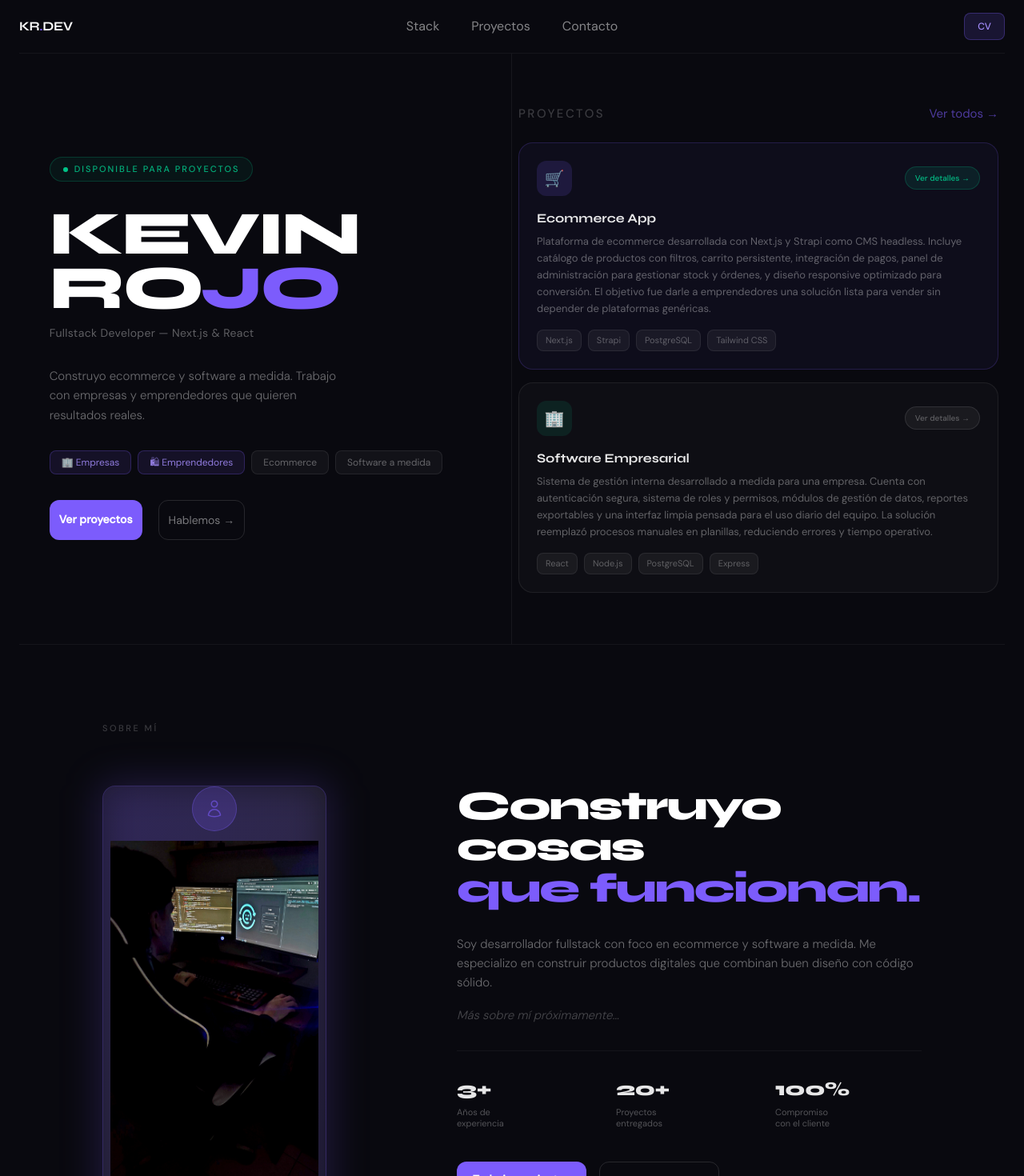
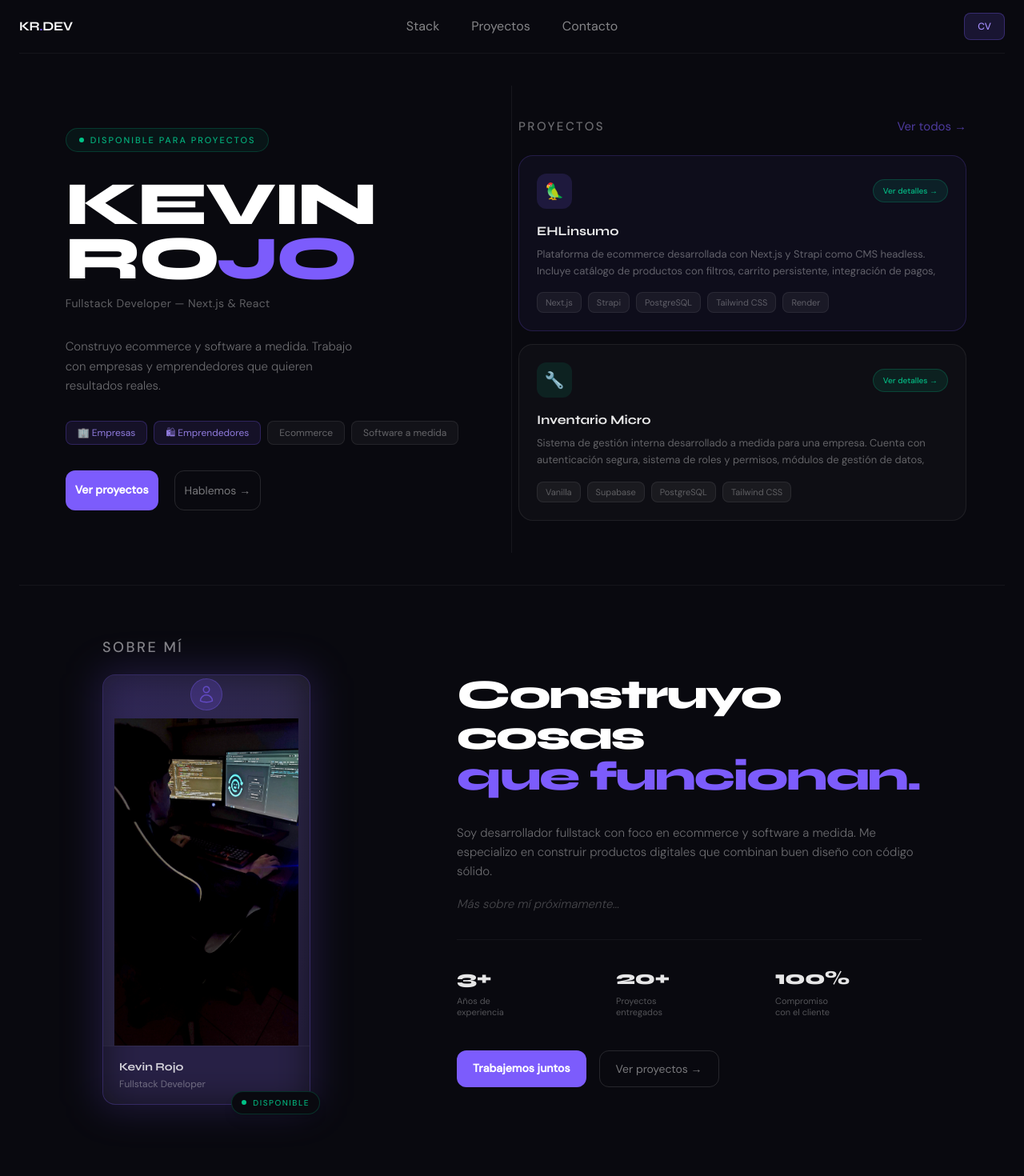
Before and after one commit to kevinjrojo/Portafolio-kr, a Next.js app: page / in a window 1280 px wide. Shown: the top 1470 px of the page at 80% size. After the commit the page ends 1445 px from the top, so only its background shows below. Built offline with nearby package versions, Linux system fonts and the light colour scheme.

Commit message:
refactor: mejorar estilos y estructura en componentes About, Hero, Projects y ajustes en page.tsx

```diff
--- a/app/page.tsx
+++ b/app/page.tsx
@@ -9,7 +9,10 @@ export default function Home() {
     <main className="min-h-screen bg-[#09090f]">
       <div className="max-w-full mx-auto px-6">
         <Navbar />
-        <section className="grid grid-cols-1 md:grid-cols-2" id="proyectos">
+        <section
+          className="grid grid-cols-1 md:grid-cols-2 p-10"
+          id="proyectos"
+        >
           <Hero />
           <Projects />
         </section>
--- a/app/proyectos/[slug]/page.tsx
+++ b/app/proyectos/[slug]/page.tsx
@@ -39,11 +39,11 @@ export default async function ProjectPage({
       {/* Glow de fondo */}
       <div className="fixed top-0 left-1/2 -translate-x-1/2 w-[600px] h-[300px] bg-[#7c5cfc]/8 blur-[120px] pointer-events-none" />
 
-      <div className="max-w-4xl mx-auto px-6 py-10 md:py-16">
+      <div className="max-w-4xl mx-auto px-6 py-5 md:py-5">
         {/* Back */}
         <Link
           href="/#proyectos"
-          className="inline-flex items-center gap-2 text-[13px] text-white/35 hover:text-white/70 transition-colors duration-200 mb-12 group"
+          className="inline-flex items-center gap-2 text-[13px] text-white/50 hover:text-white/70 transition-colors duration-200 mb-12 group"
         >
           <svg
             className="w-4 h-4 transition-transform duration-200 group-hover:-translate-x-0.5"
@@ -68,7 +68,7 @@ export default async function ProjectPage({
             <div className="w-12 h-12 rounded-xl bg-[#7c5cfc]/15 border border-[#7c5cfc]/25 flex items-center justify-center text-2xl shrink-0">
               {project.icon}
             </div>
-            <span className="text-[11px] font-medium tracking-[2px] uppercase text-white/25">
+            <span className="text-[11px] font-medium tracking-[2px] uppercase text-white/50">
               {project.type === "demo" ? "Proyecto con demo" : "Proyecto"}
             </span>
           </div>
@@ -89,7 +89,7 @@ export default async function ProjectPage({
             {project.stack.map((s) => (
               <span
                 key={s}
-                className="text-[11px] px-2.5 py-1 rounded-lg bg-white/5 text-white/40 border border-white/[0.07]"
+                className="text-[11px] px-2.5 py-1 rounded-lg bg-white/5 text-white/50 border border-white/[0.07]"
               >
                 {s}
               </span>
@@ -98,7 +98,7 @@ export default async function ProjectPage({
         </div>
 
         {/* Divider */}
-        <div className="w-full h-px bg-white/5 mb-12" />
+        <div className="w-full h-px bg-white/5 mb-8" />
 
         {/* Slider */}
         <div className="mb-12">
--- a/components/About.tsx
+++ b/components/About.tsx
@@ -3,16 +3,16 @@ import Image from "next/image";
 
 export default function About() {
   return (
-    <section id="sobre-mi" className="border-t border-white/5 py-24 px-6">
+    <section id="sobre-mi" className="border-t border-white/5 py-16 px-6">
       <div className="max-w-5xl mx-auto">
         {/* Section label */}
-        <p className="text-[11px] tracking-[2.5px] uppercase text-white/20 font-medium mb-16">
+        <p className="text-[18px] tracking-[2.5px] uppercase text-white/50 font-medium mb-5">
           Sobre mí
         </p>
 
         <div className="grid grid-cols-1 md:grid-cols-[1fr_1.6fr] gap-12 md:gap-20 items-start">
           {/* LEFT — foto */}
-          <div className="relative w-full max-w-70 mx-auto md:mx-0">
+          <div className="relative w-full max-w-65 mx-auto md:mx-0">
             {/* Glow detrás */}
             <div className="absolute -inset-1 rounded-2xl bg-[#7c5cfc]/20 blur-xl" />
 
@@ -23,8 +23,8 @@ export default function About() {
                 {/* Cuando tengas la foto, reemplazá este bloque por:
                     <Image src="/tu-foto.jpg" alt="Kevin Rojo" fill className="object-cover" />
                 */}
-                <div className="flex flex-col items-center gap-3 select-none pointer-events-none">
-                  <div className="w-14 h-14 rounded-full bg-[#7c5cfc]/20 border border-[#7c5cfc]/30 flex items-center justify-center">
+                <div className="flex flex-col items-center gap-2.5 select-none pointer-events-none">
+                  <div className="w-10 h-10 rounded-full mt-1  bg-[#7c5cfc]/20 border border-[#7c5cfc]/30 flex items-center justify-center">
                     <svg
                       className="w-6 h-6 text-[#7c5cfc]/60"
                       fill="none"
@@ -43,8 +43,8 @@ export default function About() {
                     <Image
                       src="/images/foto.jpg"
                       alt="logo"
-                      width={260}
-                      height={100}
+                      width={230}
+                      height={90}
                     />
                   </span>
                 </div>
--- a/components/Hero.tsx
+++ b/components/Hero.tsx
@@ -3,7 +3,7 @@ export default function Hero() {
     /* Este div ocupa toda la altura y tiene el border-r — NO se toca */
     <div className="flex flex-col md:border-r border-white/6 ">
       {/* Este div interno es el que se centra verticalmente */}
-      <div className="flex flex-col gap-8 py-16 pr-12 m-auto">
+      <div className="flex flex-col gap-8 py-5  pr-12 m-auto">
         {/* Badge */}
         <div className="inline-flex items-center gap-2 w-fit text-[11px] font-medium tracking-[2px] uppercase text-emerald-400/80 bg-emerald-400/6 border border-emerald-400/20 px-4 py-1.5 rounded-full">
           <span className="w-1.5 h-1.5 rounded-full bg-emerald-400 animate-pulse" />
--- a/components/ImageSlider.tsx
+++ b/components/ImageSlider.tsx
@@ -49,7 +49,7 @@ export default function ImageSlider({ images, projectName }: ImageSliderProps) {
           alt={`${projectName} — captura ${current + 1}`}
           fill
           className="object-cover transition-opacity duration-300"
-          sizes="(max-width: 768px) 200vw, 80vw"
+          sizes="(max-width: 668px) 200vw, 80vw"
         />
 
         {/* Overlay degradado sutil abajo */}
--- a/components/Projects.tsx
+++ b/components/Projects.tsx
@@ -3,10 +3,10 @@ import Link from "next/link";
 
 export default function Projects() {
   return (
-    <div className="flex flex-col gap-4 py-16 pr-2 pl-2 overflow-y-auto m-auto ">
+    <div className="flex flex-col gap-4 pr-2 pl-2 py-10 overflow-y-auto m-auto ">
       {/* Header */}
-      <div className="flex items-center justify-between mb-2">
-        <span className="text-[15px] tracking-[2.5px] uppercase text-white/20 font-medium">
+      <div className="flex items-center justify-between mb-2  ">
+        <span className="text-[15px] tracking-[2.5px] uppercase text-white/40 font-medium">
           Proyectos
         </span>
         <a
@@ -45,7 +45,7 @@ export default function Projects() {
                 Ver detalles →
               </Link>
             ) : (
-              <span className="text-[10px] font-medium px-3 py-1.5 rounded-full bg-white/5 text-white/30 border border-white/10 whitespace-nowrap">
+              <span className="text-[10px] font-medium px-3 py-1.5 rounded-full bg-emerald-400/10 text-emerald-400/85 border border-emerald-400/20 hover:bg-emerald-400/20 transition-colors whitespace-nowrap">
                 <Link
                   href={`/proyectos/${project.slug}`}
                   className="hover:text-white/80 transition-colors"
--- a/data/projects.ts
+++ b/data/projects.ts
@@ -15,13 +15,13 @@ export const projects: Project[] = [
   {
     id: 1,
     slug: "ecommerce-app",
-    name: "Ecommerce App",
+    name: "EHLinsumo",
     shortDescription:
       "Tienda online completa con carrito, pagos y panel de admin para emprendedores.",
     description:
-      "Plataforma de ecommerce desarrollada con Next.js y Strapi como CMS headless. Incluye catálogo de productos con filtros, carrito persistente, integración de pagos, panel de administración para gestionar stock y órdenes, y diseño responsive optimizado para conversión. El objetivo fue darle a emprendedores una solución lista para vender sin depender de plataformas genéricas.",
-    stack: ["Next.js", "Strapi", "PostgreSQL", "Tailwind CSS"],
-    icon: "🛒",
+      "Plataforma de ecommerce desarrollada con Next.js y Strapi como CMS headless. Incluye catálogo de productos con filtros, carrito persistente, integración de pagos, ",
+    stack: ["Next.js", "Strapi", "PostgreSQL", "Tailwind CSS", "Render"],
+    icon: "🦜",
     type: "demo",
     demoUrl: "https://ehlinsumo-frontend.vercel.app/",
     images: [
@@ -33,13 +33,13 @@ export const projects: Project[] = [
   {
     id: 2,
     slug: "software-empresarial",
-    name: "Software Empresarial",
+    name: "Inventario Micro",
     shortDescription:
       "Sistema interno con login, roles y base de datos para gestión empresarial.",
     description:
-      "Sistema de gestión interna desarrollado a medida para una empresa. Cuenta con autenticación segura, sistema de roles y permisos, módulos de gestión de datos, reportes exportables y una interfaz limpia pensada para el uso diario del equipo. La solución reemplazó procesos manuales en planillas, reduciendo errores y tiempo operativo.",
-    stack: ["React", "Node.js", "PostgreSQL", "Express"],
-    icon: "🏢",
+      "Sistema de gestión interna desarrollado a medida para una empresa. Cuenta con autenticación segura, sistema de roles y permisos, módulos de gestión de datos, ",
+    stack: ["Vanilla", "Supabase", "PostgreSQL", "Tailwind CSS"],
+    icon: "🔧",
     type: "images",
     images: [
       "/images/software/login.png",
```
Also changed, not shown: public/images/software/editar.png.
